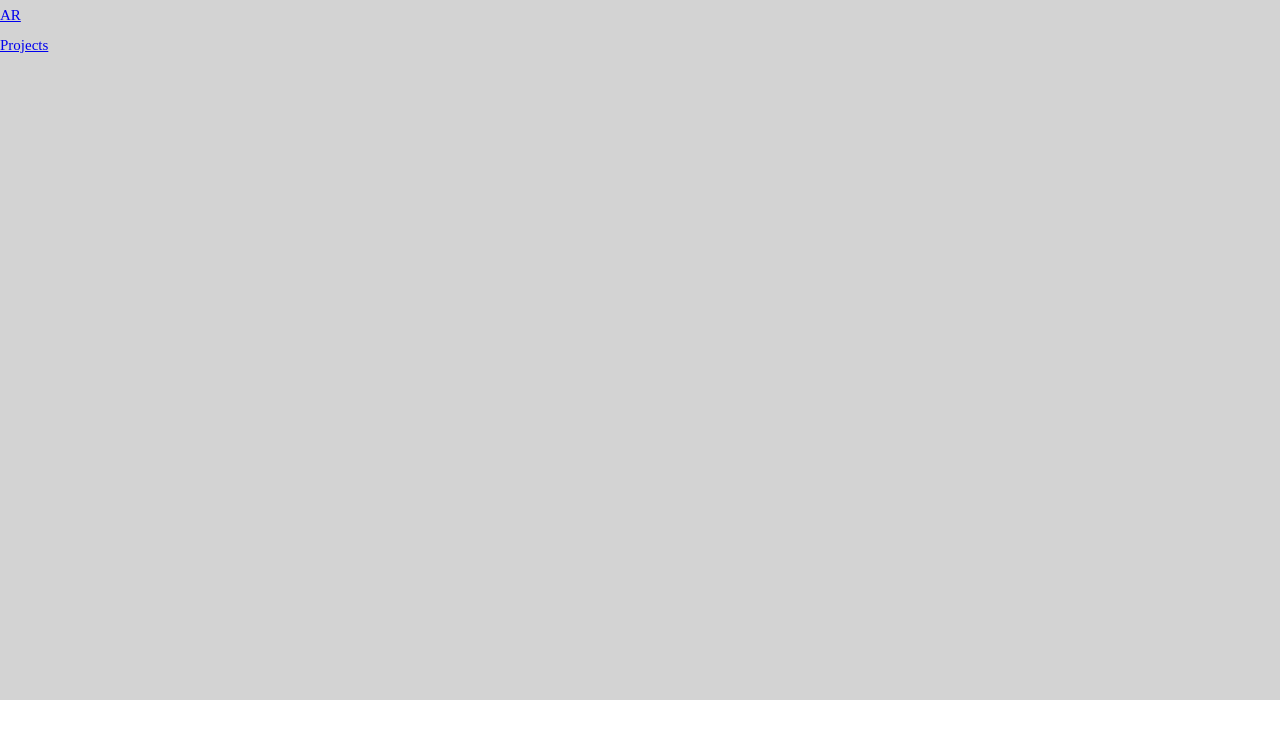
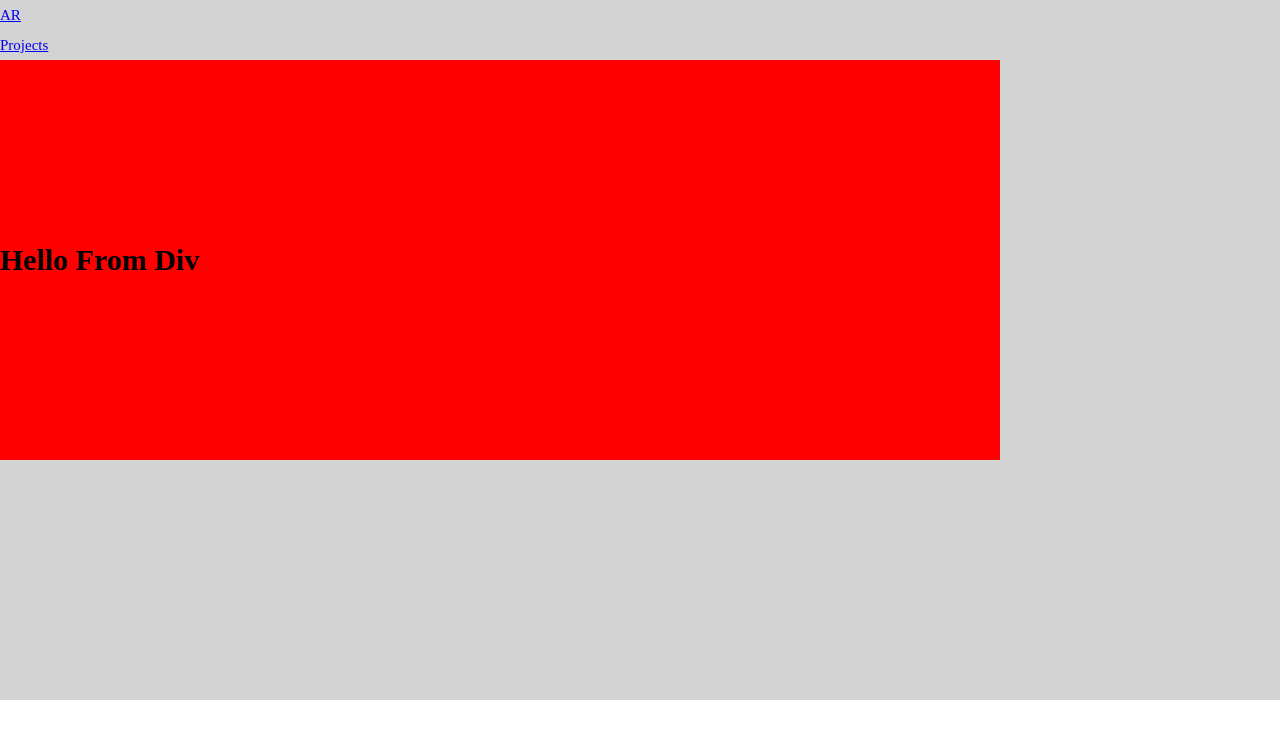
Before and after one commit to AllanRegush/personal-page, a Gatsby site: page / in a window 1280 px wide. Built offline with nearby package versions, Linux system fonts and the light colour scheme; Gatsby itself is replaced by a stand-in of ours.

Commit message:
Added Project and Card component

```diff
--- /dev/null
+++ b/src/components/Card.js
@@ -0,0 +1,10 @@
+import React from 'react';
+
+
+const Card = () => (
+    <div>
+        <h1>Hello From Div</h1>
+    </div>
+);
+
+export default Card;
--- /dev/null
+++ b/src/components/Projects.js
@@ -0,0 +1,20 @@
+import React from "react";
+import styled from 'styled-components';
+
+import Card from './Card'
+
+const StyledDiv = styled.div`
+    background-color: red;
+    min-height: 400px;
+    display: flex;
+    align-items: center;
+`;
+
+
+const Projects = () => (
+    <StyledDiv>
+        <Card />
+    </StyledDiv>
+);
+
+export default Projects;
--- a/src/pages/index.js
+++ b/src/pages/index.js
@@ -3,12 +3,14 @@ import Layout from "../components/layout"
 
 import SEO from "../components/seo"
 import Hero from '../components/Hero';
+import Projects from '../components/Projects';
 
 
 const IndexPage = () => (
   <Layout>
     <SEO title="Home" />
     <Hero/>
+    <Projects />
   </Layout>
 )
 
```
Also changed, not shown: 1 other file.
